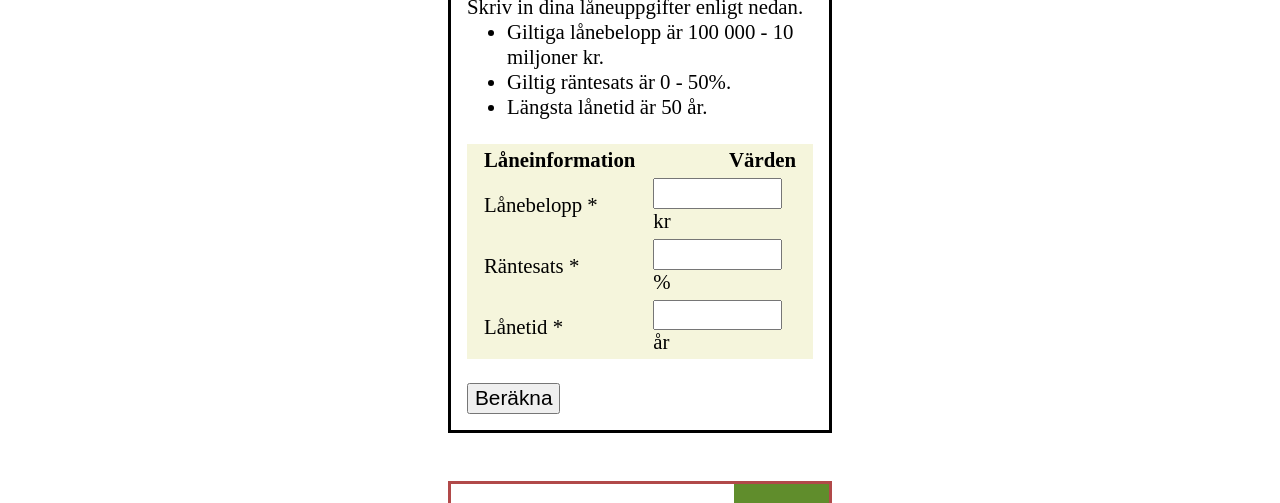
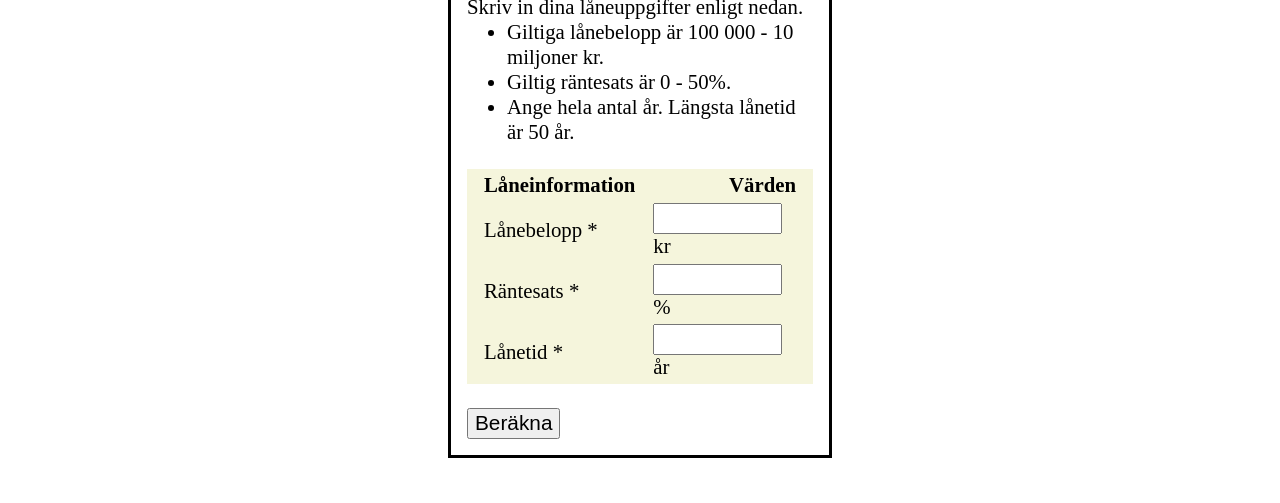
Before and after one commit to EllenSandqvist/Bol-nekalkylator, a plain HTML site: page index.html in a window 1280 px wide. Shown: the part 221-724 px from the top of the page. Drawn offline with Linux system fonts and the light colour scheme.

Commit message:
added user instruction that payback years should be an integer

```diff
--- a/index.html
+++ b/index.html
@@ -19,7 +19,7 @@
             <ul>
                 <li>Giltiga lånebelopp är 100 000 - 10 miljoner kr.</li>
                 <li>Giltig räntesats är 0 - 50%.</li>
-                <li>Längsta lånetid är 50 år.</li>
+                <li>Ange hela antal år. Längsta lånetid är 50 år.</li>
             </ul>
 
             <table class="mortage-input">
```
